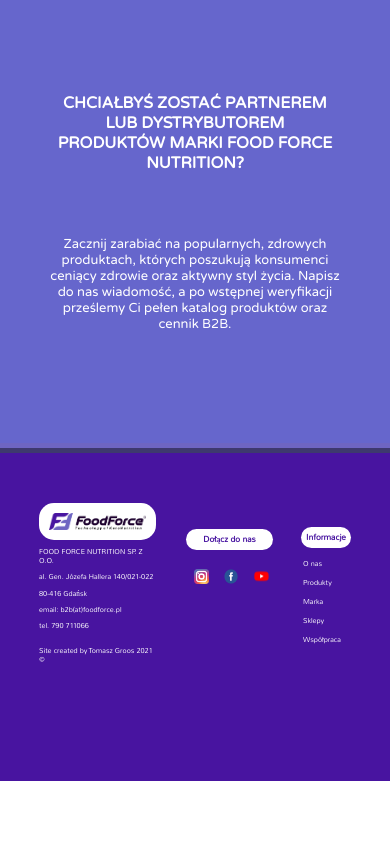
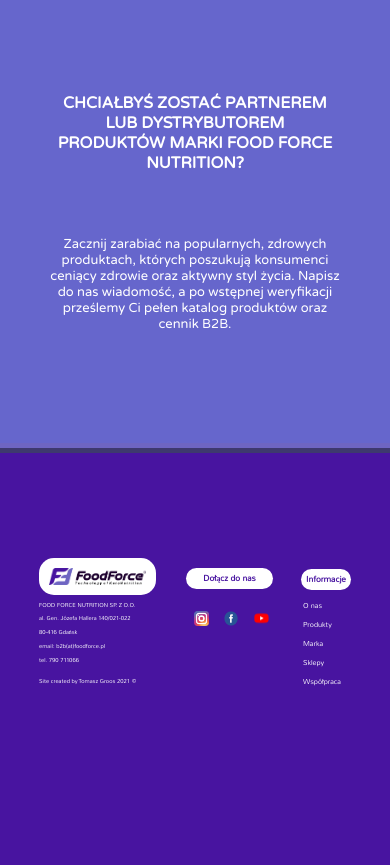
Before and after one commit to tomekgroos/ketoForce, a plain HTML site: page index.html in a window 390 px wide. Shown: the part 5888-6753 px from the top of the page. Before the commit the page ends 6669 px from the top, so only its background shows below. Drawn offline with Linux system fonts and the light colour scheme.

Commit message:
version 0.92

```diff
--- a/style.scss
+++ b/style.scss
@@ -858,7 +858,7 @@ footer {
   }
 
   footer {
-    height: 40vh;
+    height: 50vh;
     font-size: 1rem;
     color: white;
     .footer-container {
@@ -869,7 +869,7 @@ footer {
         h3 {
           position: relative;
           width: 60%;
-          top: 30;
+          top: 27;
           right: 120;
           padding: 5px;
         }
@@ -896,7 +896,8 @@ footer {
       }
       .footer-contact {
         width: 30%;
-        margin-top: -60px;
+        margin-top: -70px;
+        font-size: 0.8rem;
         .footer-logo-box {
           background: #fff;
           padding: 10px;
@@ -906,6 +907,7 @@ footer {
             max-height: 100%;
           }
         }
+
       }
       .footer-info {
         @include flex-center;
```
Also changed, not shown: style.css.
